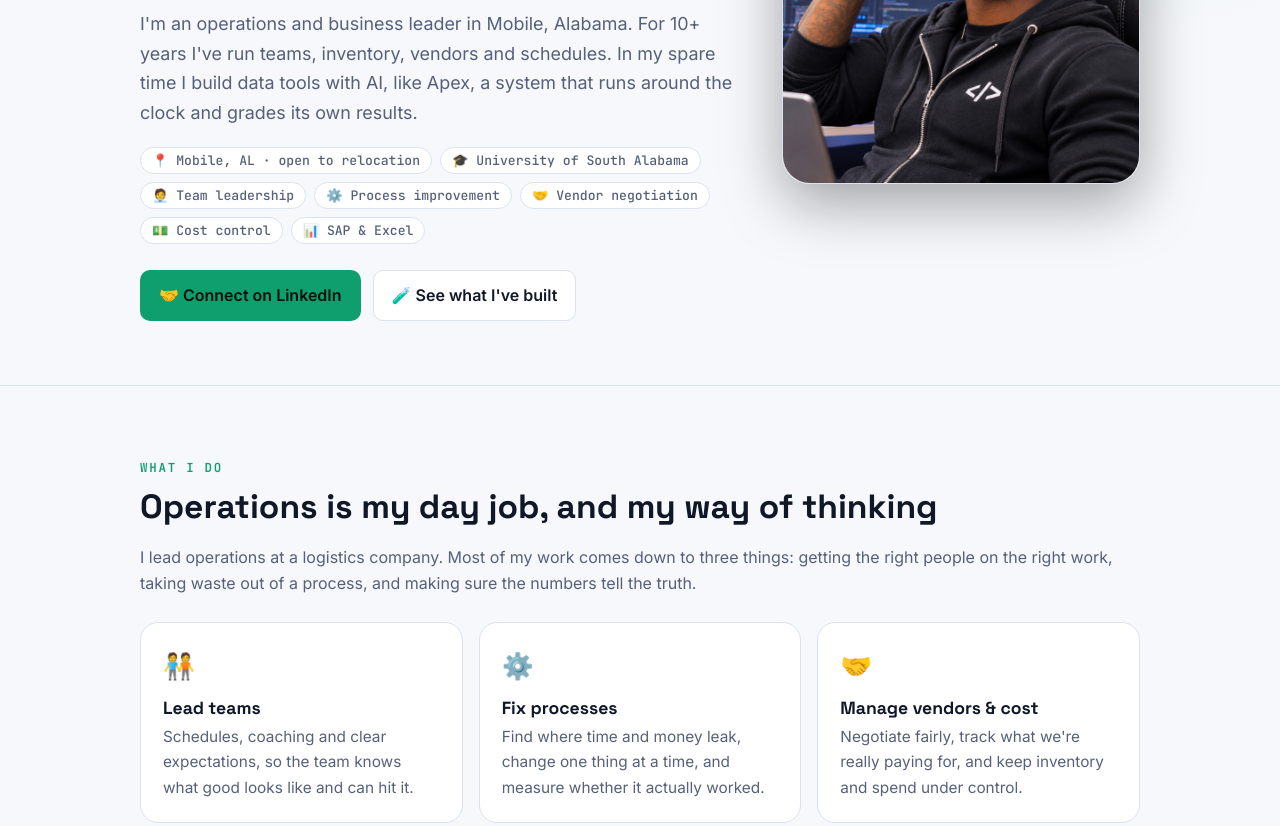
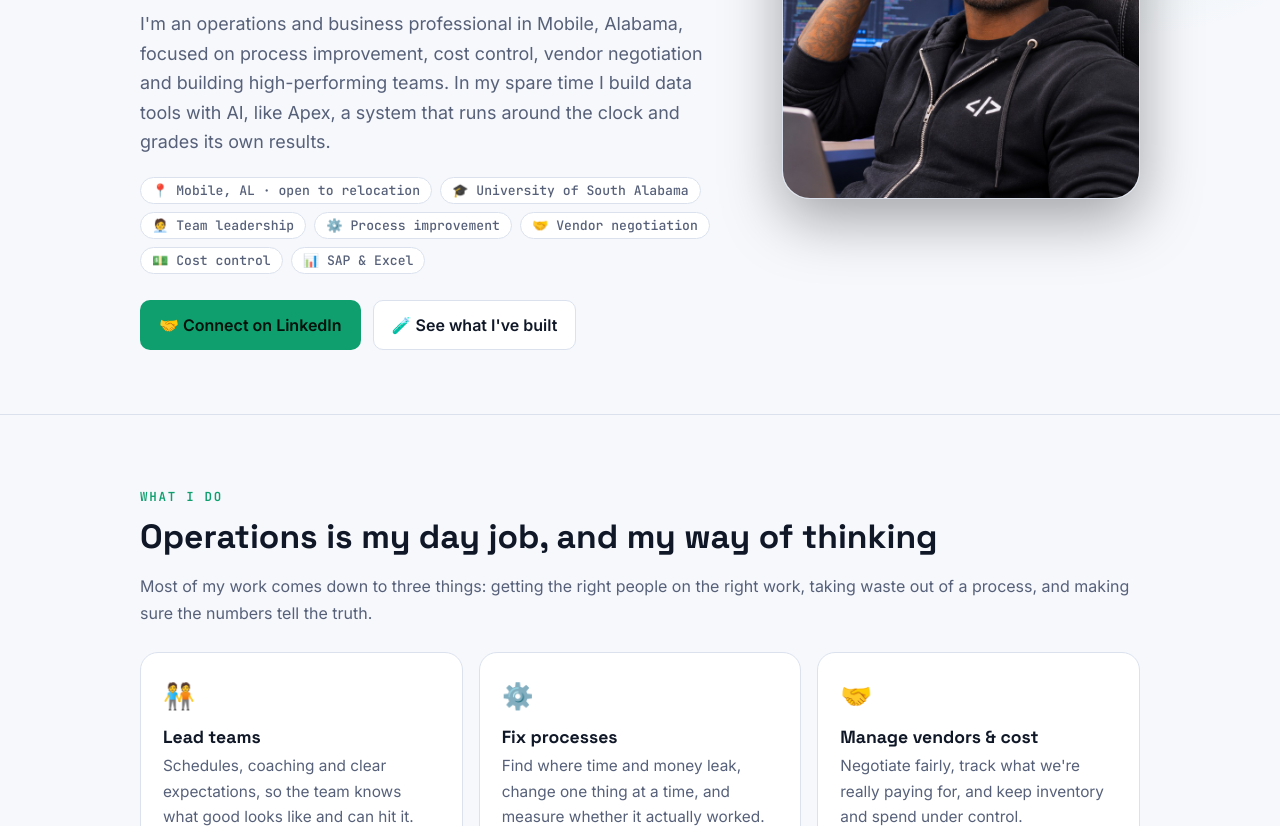
Before and after one commit to demetriusreynolds251-maker/demetriusreynolds251-maker.github.io, a plain HTML site: page index.html in a window 1280 px wide. Shown: the part 440-1266 px from the top of the page. Drawn offline with Linux system fonts and the light colour scheme.

Commit message:
Accurate wording: no unverified role or years claims
Co-Authored-By: Claude Opus 5.5 <noreply@anthropic.com>

```diff
--- a/index.html
+++ b/index.html
@@ -75,7 +75,7 @@ footer{padding:36px 0 54px;color:var(--muted);font-size:.86rem;border-top:1px so
   <div>
     <div class="eyebrow">👋 Hi, I'm Demetrius</div>
     <h1>I make operations <em>run smoother</em>, and I build the tools to prove it.</h1>
-    <p class="lead">I'm an operations and business leader in Mobile, Alabama. For 10+ years I've run teams, inventory, vendors and schedules. In my spare time I build data tools with AI, like Apex, a system that runs around the clock and grades its own results.</p>
+    <p class="lead">I'm an operations and business professional in Mobile, Alabama, focused on process improvement, cost control, vendor negotiation and building high-performing teams. In my spare time I build data tools with AI, like Apex, a system that runs around the clock and grades its own results.</p>
     <div class="tags"><span class="tag">📍 Mobile, AL · open to relocation</span><span class="tag">🎓 University of South Alabama</span><span class="tag">🧑‍💼 Team leadership</span><span class="tag">⚙️ Process improvement</span><span class="tag">🤝 Vendor negotiation</span><span class="tag">💵 Cost control</span><span class="tag">📊 SAP &amp; Excel</span></div>
     <div class="cta">
       <a class="btn primary" href="https://www.linkedin.com/in/demetrius-reynolds-655293421/" target="_blank" rel="noopener">🤝 Connect on LinkedIn</a>
@@ -88,7 +88,7 @@ footer{padding:36px 0 54px;color:var(--muted);font-size:.86rem;border-top:1px so
 <section id="what"><div class="wrap">
   <div class="eyebrow">What I do</div>
   <h2>Operations is my day job, and my way of thinking</h2>
-  <p class="muted">I lead operations at a logistics company. Most of my work comes down to three things: getting the right people on the right work, taking waste out of a process, and making sure the numbers tell the truth.</p>
+  <p class="muted">Most of my work comes down to three things: getting the right people on the right work, taking waste out of a process, and making sure the numbers tell the truth.</p>
   <div class="grid3">
     <div class="card reveal"><div class="ic">🧑‍🤝‍🧑</div><h3>Lead teams</h3><p>Schedules, coaching and clear expectations, so the team knows what good looks like and can hit it.</p></div>
     <div class="card reveal"><div class="ic">⚙️</div><h3>Fix processes</h3><p>Find where time and money leak, change one thing at a time, and measure whether it actually worked.</p></div>
```
